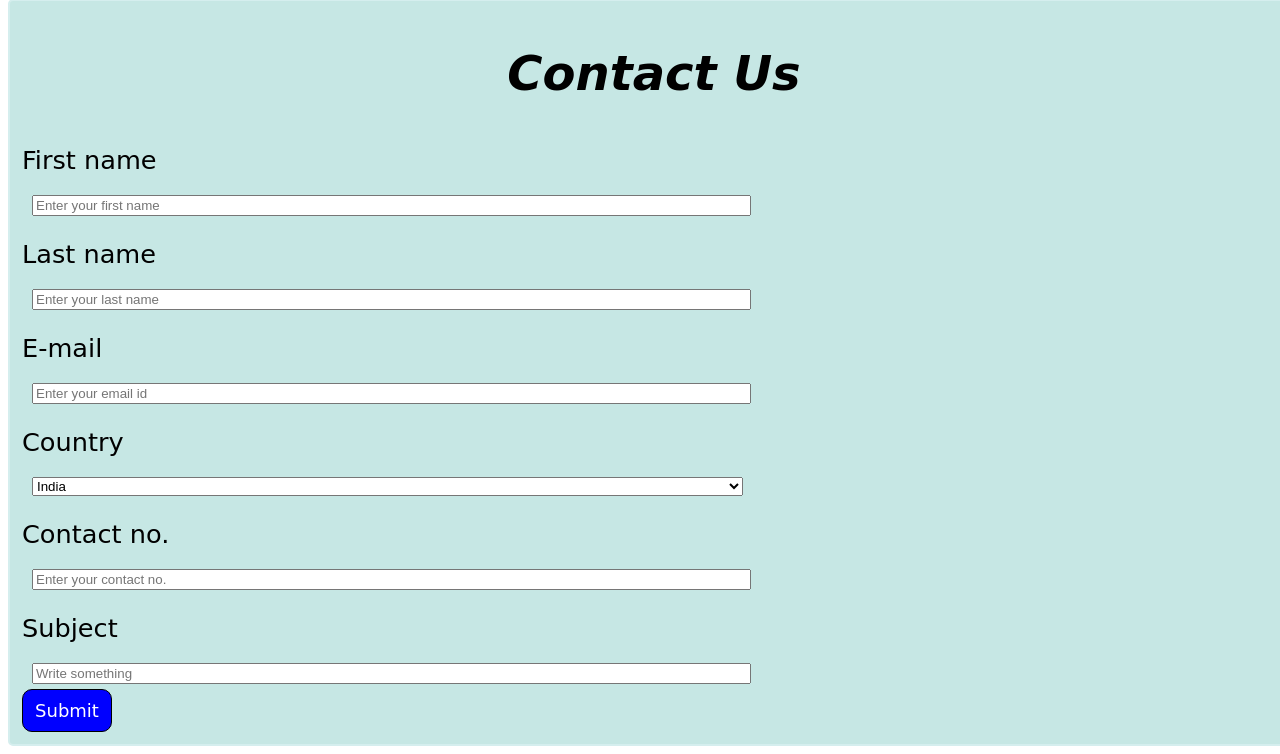
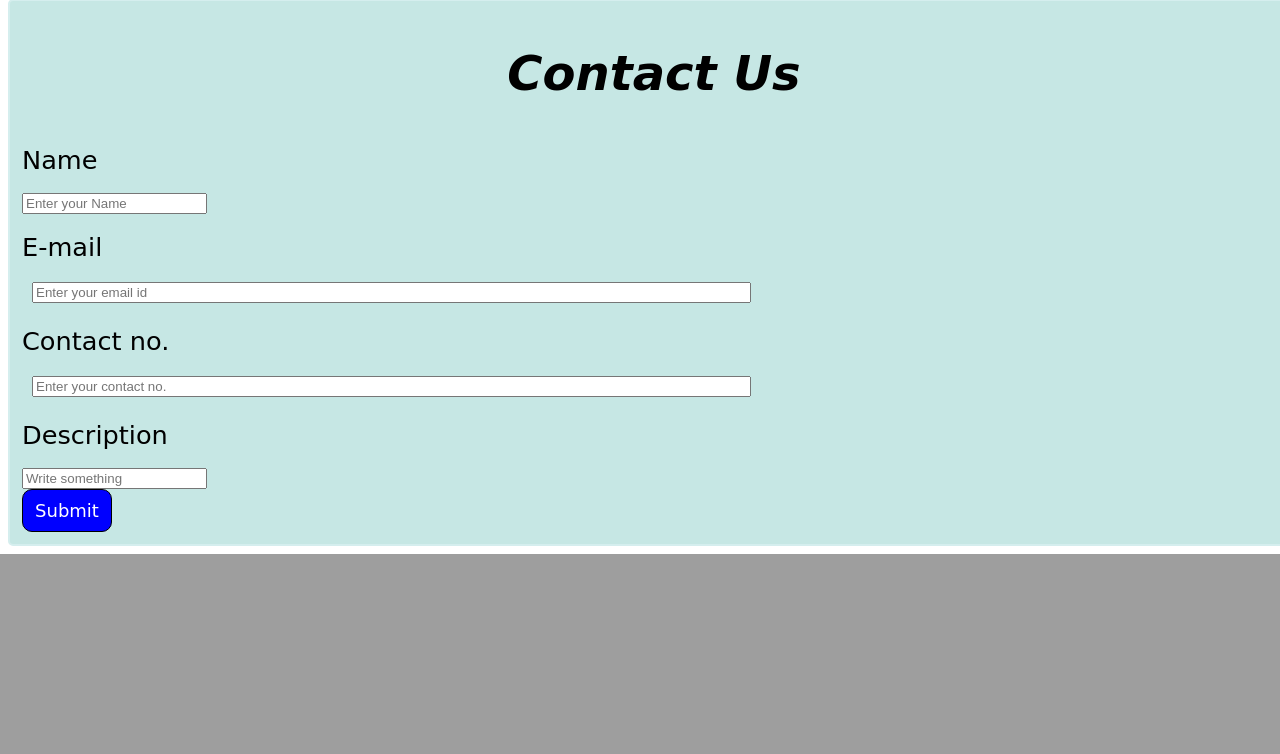
Before and after one commit to shrish-01/Per-Con, a Django app: page /contact/ in a window 1280 px wide. Shown: the part 1375-2129 px from the top of the page. After the commit the page ends 1929 px from the top, so only its background shows below. Run offline with Django 3.2, Linux system fonts and the light colour scheme.

Commit message:
contact database done

```diff
--- a/Frontend/Backend/views.py
+++ b/Frontend/Backend/views.py
@@ -18,7 +18,6 @@ def contact(request) :
       email= request.POST.get('email')
       phone = request.POST.get('phone')
       desc = request.POST.get('desc')
-
       contact =Contact(name=name,email=email,phone=phone,desc=desc,date= datetime.today())
       contact.save()
       messages.success(request, 'Your message has been sent!')
--- a/Frontend/templates/contact.html
+++ b/Frontend/templates/contact.html
@@ -117,41 +117,23 @@
 
     <div class="container1">
         <h1>Contact Us</h1>
-        <form action="element">
+        <form method='POST' action="/contact/" >
+        {% csrf_token %}
+
             <div class="row">
                 <div class="head">
-                    <label for="fname">First name</label>
+                    <label for="name">Name</label>
                     <div class="box">
-                        <input type="text" id="fname" name="fname" placeholder="Enter your first name">
+                        <input type="text" id="name" name="name" placeholder="Enter your Name">
                     </div>
                 </div>
             </div>
-            <div class="row">
-                <div class="head">
-                    <label for="lname">Last name</label>
-                    <div class="box">
-                        <input type="text" id="lname" name="lname" placeholder="Enter your last name">
-                    </div>
-                </div>
-            </div>
+
             <div class="row">
                 <div class="head">
                     <label for="email">E-mail</label>
                     <div class="box">
                         <input type="text" id="email" name="email" placeholder="Enter your email id">
-                    </div>
-                </div>
-            </div>
-            <div class="row">
-                <div class="head">
-                    <label for="country">Country</label>
-                    <div class="box">
-                        <select id="country" name="country">
-                            <option value="india">India</option>
-                            <option value="australia">Australia</option>
-                            <option value="america">America</option>
-                            <option value="russia">Russia</option>
-                        </select>
                     </div>
                 </div>
             </div>
@@ -165,9 +147,9 @@
             </div>
             <div class="row">
                 <div class="head">
-                    <label for="sub">Subject</label>
+                    <label for="desc">Description</label>
                     <div class="box">
-                        <input type="text" id="sub" name="sub" placeholder="Write something">
+                        <input type="text" id="desc" name="desc" placeholder="Write something">
                     </div>
                 </div>
             </div>
```
Also changed, not shown: Frontend/Backend/models.py (+4 -6 lines), Frontend/Backend/migrations/0001_initial.py, Frontend/db.sqlite3.
